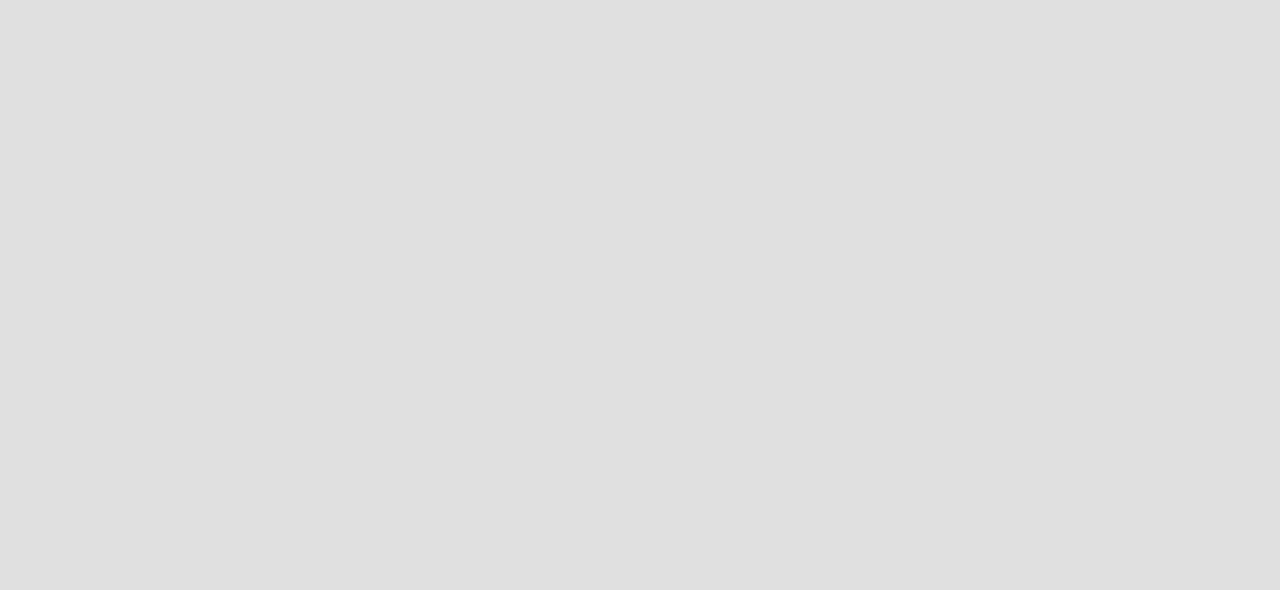
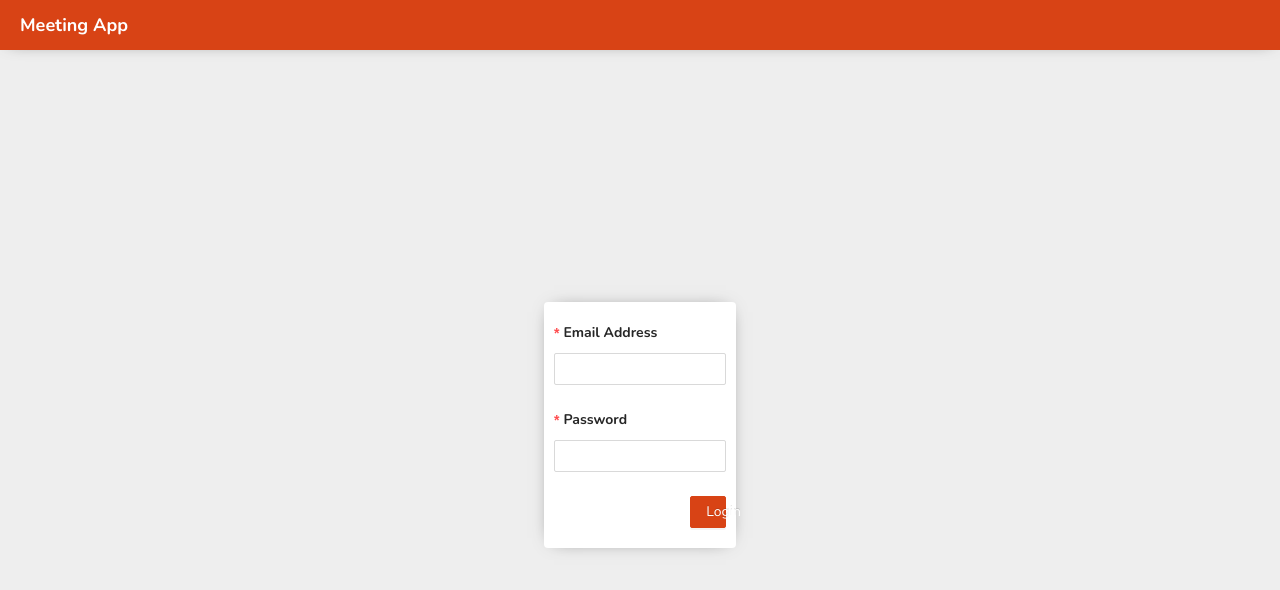
Before and after one commit to scaki/meeting-app, a React (Create React App) app: page /login in a window 1280 px wide. Shown: the top 590 px of the page. Built offline with nearby package versions, Linux system fonts and the light colour scheme.

Commit message:
Create login page

```diff
--- a/package.json
+++ b/package.json
@@ -6,6 +6,7 @@
     "@testing-library/jest-dom": "5.11.4",
     "@testing-library/react": "11.1.0",
     "@testing-library/user-event": "12.1.10",
+    "antd": "^4.16.13",
     "axios": "0.21.1",
     "connected-react-router": "6.9.1",
     "history": "4.7.2",
--- a/src/App.js
+++ b/src/App.js
@@ -3,6 +3,7 @@ import React from 'react';
 import PropTypes from 'prop-types';
 import { Switch, Route, Redirect } from 'react-router-dom';
 import Home from './containers/Home';
+import Login from './containers/Auth/Login';
 
 const ProtectedRoute = ({ component: Comp, path, ...rest }) => {
   let loggedIn = false;
@@ -29,7 +30,8 @@ const ProtectedRoute = ({ component: Comp, path, ...rest }) => {
 
 const App = () => (
   <Switch>
-    <Route exact path="/" component={Home} />
+    <ProtectedRoute exact path="/" component={Home} />
+    <Route path="/login" component={Login} />
   </Switch>
 );
 ProtectedRoute.defaultProps = {
--- /dev/null
+++ b/src/components/Button/button.module.scss
@@ -0,0 +1,6 @@
+@import '../../assest/style/colors.scss';
+
+.orange {
+  background: $DEEP_ORANGE !important;
+  border-color: $DEEP_ORANGE !important;
+}
--- /dev/null
+++ b/src/components/Button/index.js
@@ -0,0 +1,68 @@
+import React from 'react';
+import PropTypes from 'prop-types';
+import { Button } from 'antd';
+import styles from './button.module.scss';
+
+const SCButton = props => {
+  const {
+    variant,
+    type,
+    onClick,
+    children,
+    loading,
+    disabled,
+    block,
+    color,
+  } = props;
+
+  const getStyle = () => {
+    if (color === 'orange') {
+      return styles.orange;
+    }
+    return null;
+  };
+
+  return (
+    <Button
+      type={variant}
+      htmlType={type}
+      onClick={onClick}
+      loading={loading}
+      disabled={disabled}
+      block={block}
+      className={getStyle()}
+    >
+      {children}
+    </Button>
+  );
+};
+
+SCButton.defaultProps = {
+  type: 'button',
+  onClick: () => {},
+  children: null,
+  variant: 'primary',
+  loading: false,
+  disabled: false,
+  block: false,
+  color: 'orange',
+};
+
+SCButton.propTypes = {
+  type: PropTypes.oneOf(['button', 'submit']),
+  onClick: PropTypes.func,
+  children: PropTypes.node,
+  variant: PropTypes.oneOf([
+    'primary',
+    'default',
+    'dashed',
+    'link',
+    'text',
+    'ghost',
+  ]),
+  loading: PropTypes.bool,
+  disabled: PropTypes.bool,
+  block: PropTypes.bool,
+  color: PropTypes.oneOf(['orange']),
+};
+export default SCButton;
--- /dev/null
+++ b/src/components/Form/Input/index.js
@@ -0,0 +1,23 @@
+import React from 'react';
+import PropTypes from 'prop-types';
+import { Form, Input } from 'antd';
+
+const SCInput = ({ label, name, rules, type }) => (
+  <Form.Item label={label} name={name} rules={rules}>
+    <Input type={type} />
+  </Form.Item>
+);
+
+SCInput.defaultProps = {
+  label: null,
+  rules: [],
+  type: 'text',
+};
+
+SCInput.propTypes = {
+  label: PropTypes.string,
+  name: PropTypes.string.isRequired,
+  rules: PropTypes.array,
+  type: PropTypes.string,
+};
+export default SCInput;
--- /dev/null
+++ b/src/components/Form/form.module.scss
@@ -0,0 +1,3 @@
+.scForm {
+  width: 100%;
+}
--- /dev/null
+++ b/src/components/Form/index.js
@@ -0,0 +1,33 @@
+import React from 'react';
+import PropTypes from 'prop-types';
+import { Form } from 'antd';
+import SCInput from './Input';
+import styles from './form.module.scss';
+
+const SCForm = ({ name, onSubmit, initialValues, children }) => (
+  <Form
+    name={name}
+    onFinish={onSubmit}
+    initialValues={initialValues}
+    autoComplete="off"
+    layout="vertical"
+    className={styles.scForm}
+  >
+    {children}
+  </Form>
+);
+
+SCForm.defaultProps = {
+  initialValues: {},
+  children: null,
+};
+
+SCForm.propTypes = {
+  name: PropTypes.string.isRequired,
+  onSubmit: PropTypes.func.isRequired,
+  initialValues: PropTypes.object,
+  children: PropTypes.node,
+};
+
+export { SCInput };
+export default SCForm;
--- /dev/null
+++ b/src/containers/Auth/Login/index.js
@@ -0,0 +1,56 @@
+import { Col, Row } from 'antd';
+import React from 'react';
+import SCButton from '../../../components/Button';
+import SCForm, { SCInput } from '../../../components/Form';
+import Layout from '../../Layout';
+import styles from './login.module.scss';
+
+const Login = () => (
+  <Layout>
+    <div className={styles.loginPage}>
+      <div className={styles.loginContainer}>
+        <SCForm name="login" onSubmit={console.log}>
+          <Row>
+            <Col span={24}>
+              <SCInput
+                label="Email Address"
+                name="email"
+                type="email"
+                rules={[
+                  {
+                    required: true,
+                    type: 'email',
+                  },
+                ]}
+              />
+            </Col>
+          </Row>
+          <Row>
+            <Col span={24}>
+              <SCInput
+                label="Password"
+                name="password"
+                type="password"
+                rules={[
+                  {
+                    required: true,
+                    min: 8,
+                  },
+                ]}
+              />
+            </Col>
+          </Row>
+          <Row justify="end">
+            <Col span={5}>
+              <SCButton type="submit" block color="orange">
+                Login
+              </SCButton>
+            </Col>
+          </Row>
+        </SCForm>
+      </div>
+    </div>
+  </Layout>
+);
+
+export default Login;
--- /dev/null
+++ b/src/containers/Auth/Login/login.module.scss
@@ -0,0 +1,18 @@
+@import '../../../assest/style/colors.scss';
+@import '../../../assest/style/extends.scss';
+
+.loginPage {
+  display: flex;
+  height: calc(100vh - 50px);
+  justify-content: center;
+  align-items: center;
+  background: none;
+  .loginContainer {
+    display: flex;
+    width: 15%;
+    background: $WHITE;
+    padding: 20px 10px;
+    border-radius: 4px;
+    @include shadow;
+  }
+}
--- a/src/index.css
+++ b/src/index.css
@@ -130,5 +130,9 @@ body {
     sans-serif;
   -webkit-font-smoothing: antialiased;
   -moz-osx-font-smoothing: grayscale;
-  background-color: #e0e0e0;
+  background: #eeeeee;
 }
+
+.ant-form-item-label label {
+  font-weight: 700;
+}
--- a/src/index.js
+++ b/src/index.js
@@ -2,15 +2,20 @@ import React from 'react';
 import ReactDOM from 'react-dom';
 import { Provider } from 'react-redux';
 import { ConnectedRouter } from 'connected-react-router';
+import { ConfigProvider } from 'antd';
+import enUs from 'antd/lib/locale/en_US';
 import store, { history } from './store';
 import App from './App';
 import reportWebVitals from './reportWebVitals';
+import 'antd/dist/antd.css';
 import './index.css';
 
 ReactDOM.render(
   <Provider store={store}>
     <ConnectedRouter history={history}>
-      <App />
+      <ConfigProvider locale={enUs}>
+        <App />
+      </ConfigProvider>
     </ConnectedRouter>
   </Provider>,
   document.getElementById('root')
```
Also changed, not shown: public/env.js (+2 -1 lines), 2 other files (tests, documents, lock files or other folders).
